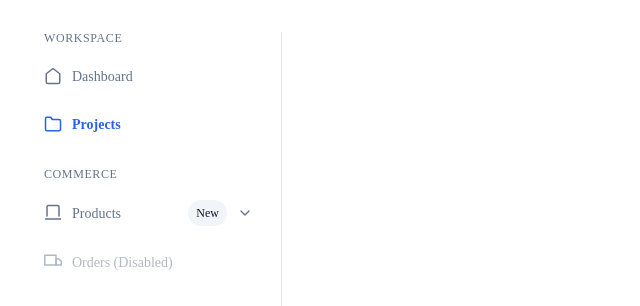
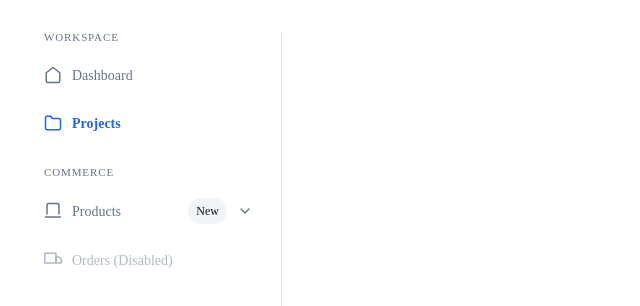
Before and after one commit to bangjeje-dev/hebring, a website: page scratch/vertical-nav-validation.html in a window 1280 px wide. Shown: the top 306 px of the page, 0-640 px from the left. Drawn offline with Linux system fonts and the light colour scheme.

Commit message:
style(ecosystem): reduce vertical navigation section label scale

```diff
--- a/ecosystem/ui/vertical-nav.css
+++ b/ecosystem/ui/vertical-nav.css
@@ -21,10 +21,10 @@
 .hb-vertical-nav__label {
   padding: 0 0.75rem 0.5rem;
   color: var(--hb-color-text-subtle);
-  font-size: 0.75rem;
+  font-size: 0.6875rem;
   font-weight: 500;
   text-transform: uppercase;
-  letter-spacing: 0.05em;
+  letter-spacing: 0.08em;
   line-height: 1;
 }
 
```
